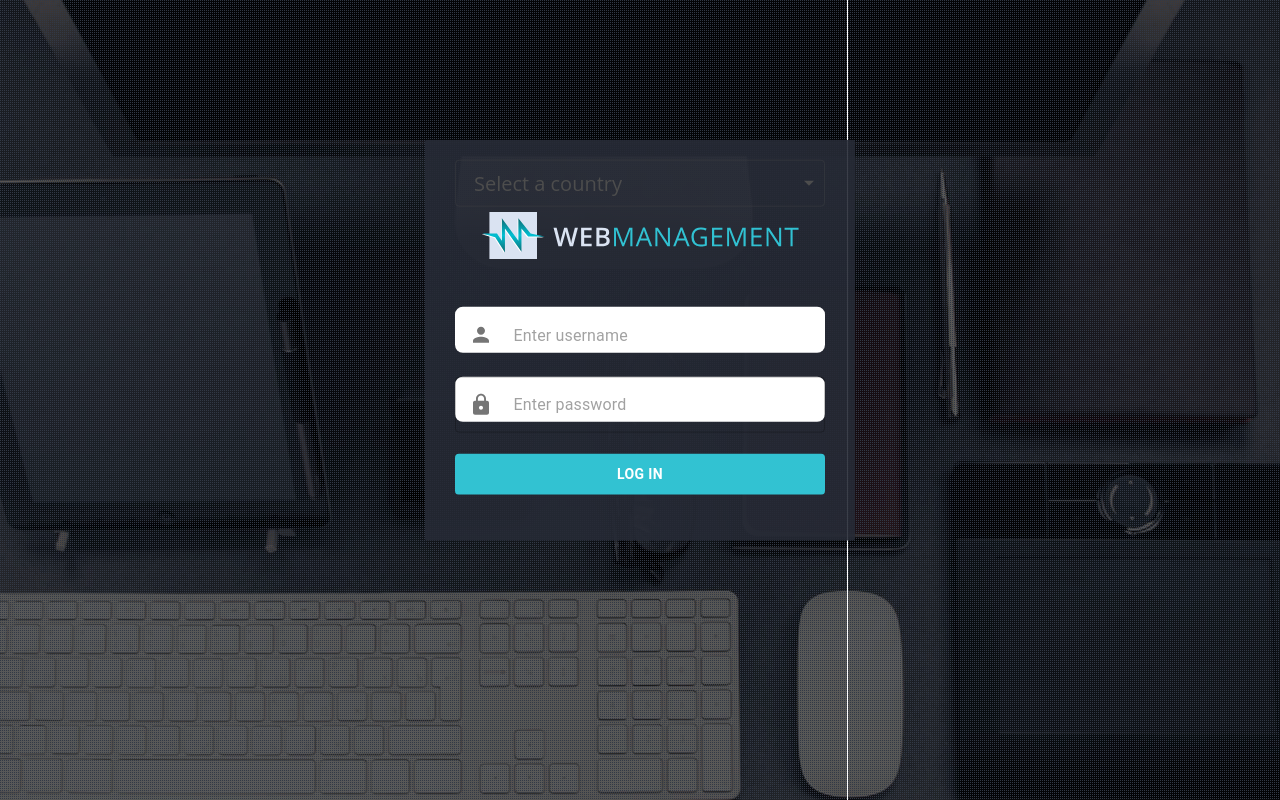
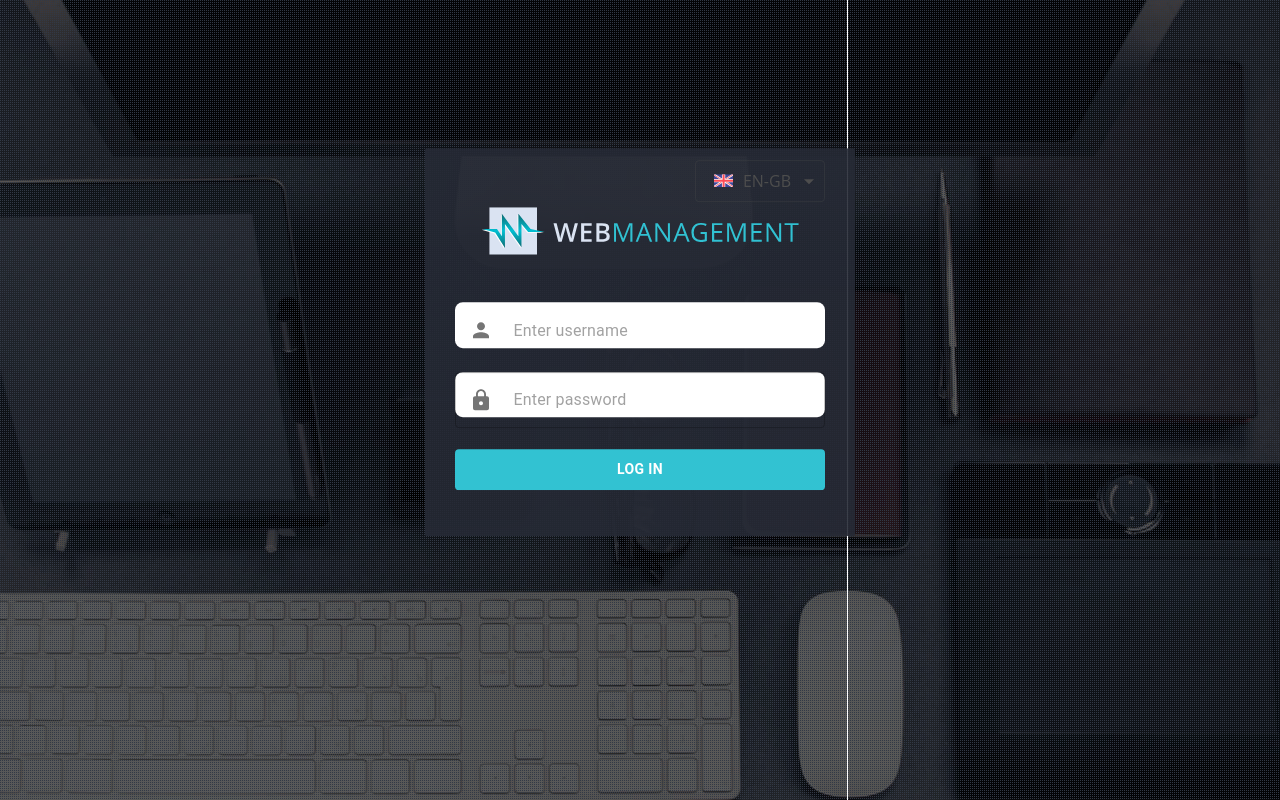
Before and after one commit to Emitaz-pias/loginform, a React (Create React App) app: page / in a window 1280 px wide. Built offline with nearby package versions, Linux system fonts and the light colour scheme.

Commit message:
lang model input done

```diff
--- a/src/pages/loginPage/LoginPage.jsx
+++ b/src/pages/loginPage/LoginPage.jsx
@@ -9,16 +9,8 @@ import LockIcon from '@mui/icons-material/Lock';
 const LoginPage = () => {
   // const [age, setAge] = useState('');
   // const [open, setOpen] = useState(false)
-  const [selected, setSelected] = useState("");
-  const onSelect = (code) => setSelected(code);
-
-  const showSelectedLabel = ( false);
-  const showSecondarySelectedLabel = (
- false
-  );
-  const showOptionLabel = (false);
-  const showSecondaryOptionLabel = (true);
-  const searchable = ( false);
+  const [select, setSelect] = useState("GB");
+  const onSelect = (code) => setSelect(code);
   const handleSubmit=()=>{}
   return (
     <div className='body loginwrapper'>
@@ -26,19 +18,17 @@ const LoginPage = () => {
       <div  className='login_form'>
         <div   className="lang">
           <Box >
-
-              <ReactFlagsSelect
-              placeholder={`${selected}`}
-              onSelect={(countryCode)=>onSelect(countryCode)}
-              defaultCountry={"GB"}
-              showSelectedLabel={showSelectedLabel}
-        showSecondarySelectedLabel={showSecondarySelectedLabel}
-        showOptionLabel={showOptionLabel}
-        showSecondaryOptionLabel={showSecondaryOptionLabel}
-              selectedSize={20}
-              optionsSize={20}
-              fullWidth={true}
-              />
+         <Grid container justifyContent={'flex-end'} spacing={1}>
+          <Grid>
+          <ReactFlagsSelect
+         sx={{backgroundColor:"black"}}
+        selected={select}
+        onSelect={onSelect}
+        countries={["GB","FR","ES","RU","TR","CN"]}
+        customLabels={{GB: "EN-GB", FR: "FR",ES: "ES",RU:"RU",TR:"TR",CN:"CN" }}
+        />
+          </Grid>
+         </Grid>
           </Box>
           <div className="heading">
             <div className="heading__image"></div>
```
